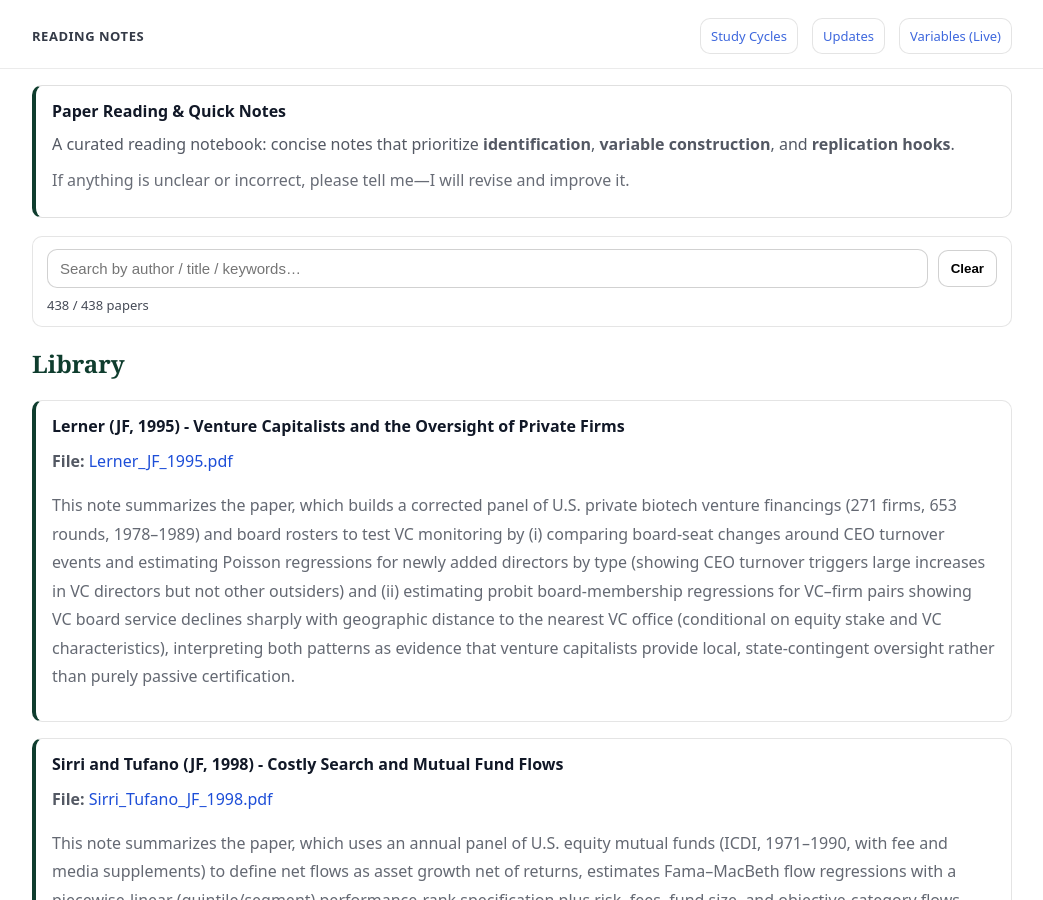
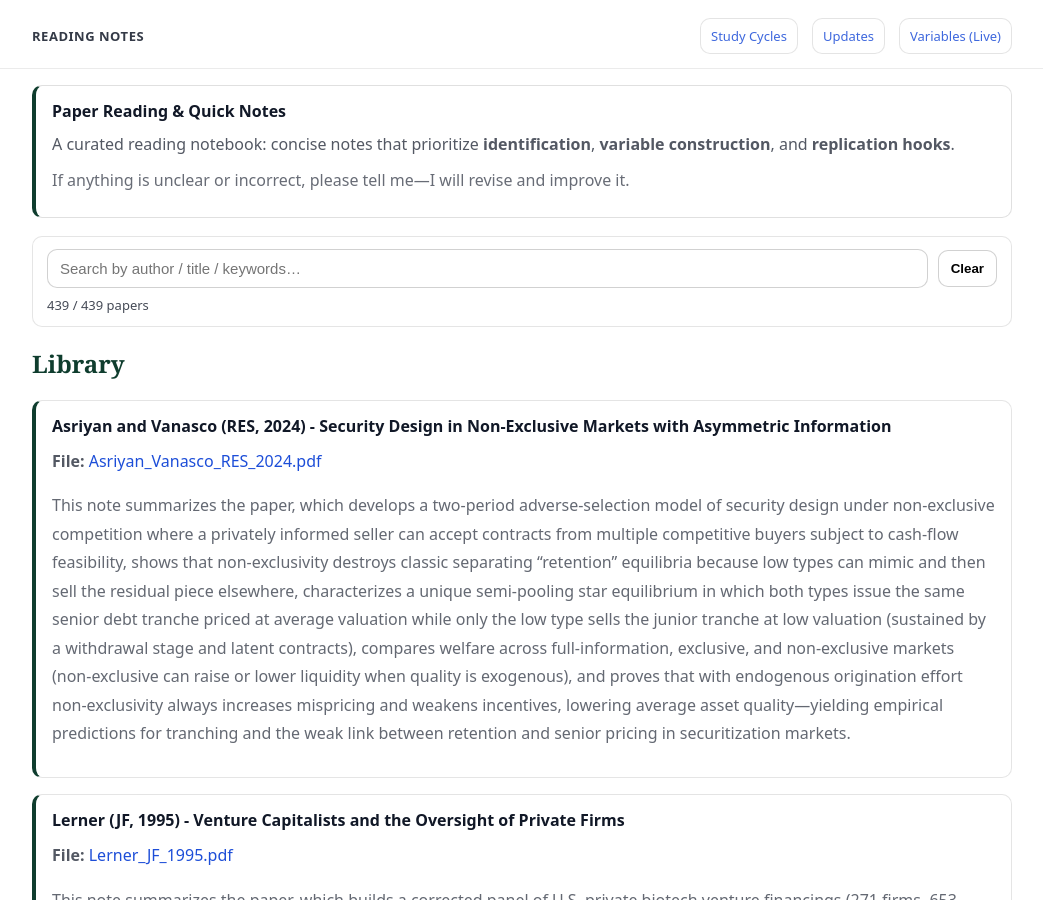
Before and after one commit to yaxinzn/study-archive, a Jekyll site: the page built from reading/index.md, in a window 1280 px wide and 900 px high. Shown: the whole window, without its empty margins (118-1161 px from the left). Built offline with Jekyll 4.4.1, drawn with Linux system fonts in a browser that asks for light colours.

Commit message:
Reading: add/update Asriyan_Vanasco_RES_2024.pdf

```diff
--- a/_data/reading.yml
+++ b/_data/reading.yml
@@ -1,3 +1,7 @@
+- title: "Asriyan and Vanasco (RES, 2024) - Security Design in Non-Exclusive Markets with Asymmetric Information"
+  file: "Asriyan_Vanasco_RES_2024.pdf"
+  desc: "This note summarizes the paper, which develops a two-period adverse-selection model of security design under non-exclusive competition where a privately informed seller can accept contracts from multiple competitive buyers subject to cash-flow feasibility, shows that non-exclusivity destroys classic separating “retention” equilibria because low types can mimic and then sell the residual piece elsewhere, characterizes a unique semi-pooling star equilibrium in which both types issue the same senior debt tranche priced at average valuation while only the low type sells the junior tranche at low valuation (sustained by a withdrawal stage and latent contracts), compares welfare across full-information, exclusive, and non-exclusive markets (non-exclusive can raise or lower liquidity when quality is exogenous), and proves that with endogenous origination effort non-exclusivity always increases mispricing and weakens incentives, lowering average asset quality—yielding empirical predictions for tranching and the weak link between retention and senior pricing in securitization markets."
+
 - title: "Lerner (JF, 1995) - Venture Capitalists and the Oversight of Private Firms"
   file: "Lerner_JF_1995.pdf"
   desc: "This note summarizes the paper, which builds a corrected panel of U.S. private biotech venture financings (271 firms, 653 rounds, 1978–1989) and board rosters to test VC monitoring by (i) comparing board-seat changes around CEO turnover events and estimating Poisson regressions for newly added directors by type (showing CEO turnover triggers large increases in VC directors but not other outsiders) and (ii) estimating probit board-membership regressions for VC–firm pairs showing VC board service declines sharply with geographic distance to the nearest VC office (conditional on equity stake and VC characteristics), interpreting both patterns as evidence that venture capitalists provide local, state-contingent oversight rather than purely passive certification."
```
Also changed, not shown: 1 other file.
